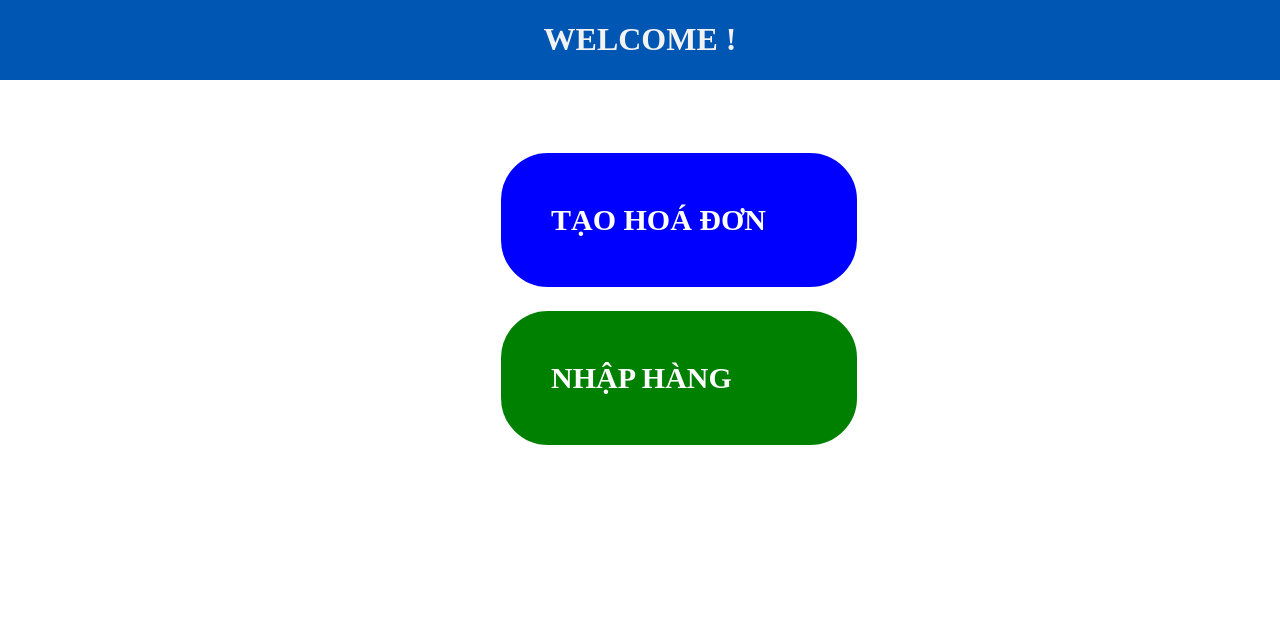
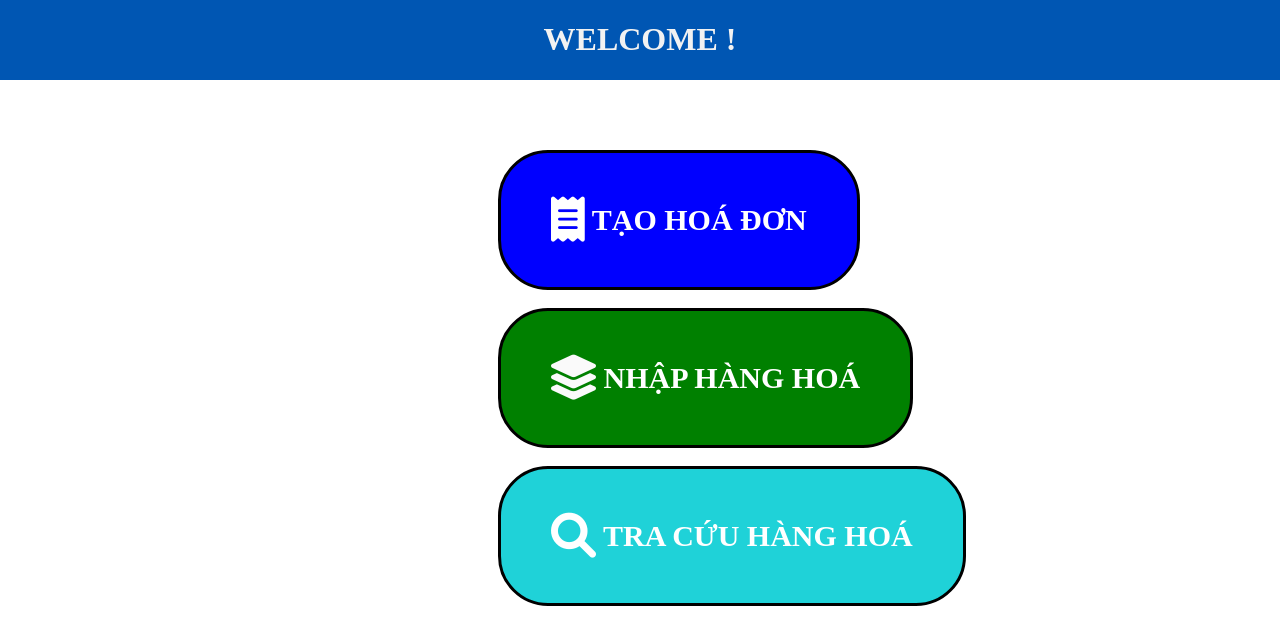
Before and after one commit to CuaHangThuyKim/TrangChu, a plain HTML site: page index.html in a window 1280 px wide. Drawn offline with Linux system fonts and the light colour scheme.

Commit message:
Update index.html

```diff
--- a/index.html
+++ b/index.html
@@ -1,5 +1,6 @@
 <!DOCTYPE html>
 <html lang="en">
+    <link rel="stylesheet" href="https://cdnjs.cloudflare.com/ajax/libs/font-awesome/6.0.0-beta3/css/all.min.css">
 <head>
     <meta charset="UTF-8">
     <meta name="viewport" content="width=device-width, initial-scale=1.0">
@@ -37,8 +38,11 @@
         #btn1:hover{
             opacity: 0.5;
         }
+         #btn3:hover{
+            opacity: 0.5;
+        }
         #btn1{
-            width: 50%;
+            width:fit-content;
             background-color: blue;
             border-width: 5px;
             border: solid;
@@ -46,11 +50,11 @@
             border-radius: 50px;
             color: white;
             font-weight: bold;
-            font-size: 30px;
+            font-size: 30px;border-color: black;
         }
 
         #btn2{
-            width: 50%;
+            width:fit-content;
             background-color: green;
             border-width: 5px;
             border: solid;
@@ -58,7 +62,7 @@
             border-radius: 50px;
             color: white;
             font-weight: bold;
-            font-size: 30px;
+            font-size: 30px;border-color: black;
         }
 
         #container {
@@ -66,10 +70,22 @@
             flex-direction: column;
             margin-left: 35%;
             margin-right: 20%;
-
             justify-content: space-around;
             padding: 50px;
-            width: 40%;
+            width: fit-content;
+
+        }
+        #btn3{
+            width:fit-content;
+            background-color: rgb(31, 210, 216);
+            border-width: 5px;
+            border: solid;
+            border-color: black;
+            padding: 50px;
+            border-radius: 50px;
+            color: white;
+            font-weight: bold;
+            font-size: 30px;
         }
     </style>
 
@@ -80,8 +96,9 @@
        <h1>WELCOME !</h1>
     </div>
     <div id="container">
-        <a id="btn1" href="https://cuahangthuykim.github.io/HoaDonKhachHang/">TẠO HOÁ ĐƠN</a><br>
-        <a id="btn2" href="https://cuahangthuykim.github.io/ToaHang/">NHẬP HÀNG</a><br>
+        <a id="btn1" href="https://cuahangthuykim.github.io/HoaDonKhachHang/"><i class="fa-solid fa-receipt fa-xl" style="color: #ffffff;"></i> TẠO HOÁ ĐƠN </a><br>
+        <a id="btn2" href="https://cuahangthuykim.github.io/ToaHang/"><i class="fa-solid fa-layer-group fa-xl" style="color: #fafafa;"></i> NHẬP HÀNG HOÁ </a><br>
+        <a id="btn3" href=""><i class="fa-solid fa-magnifying-glass fa-xl" style="color: #ffffff;"></i> TRA CỨU HÀNG HOÁ </a><br>
     </div>
 </body>
 </html>
```
